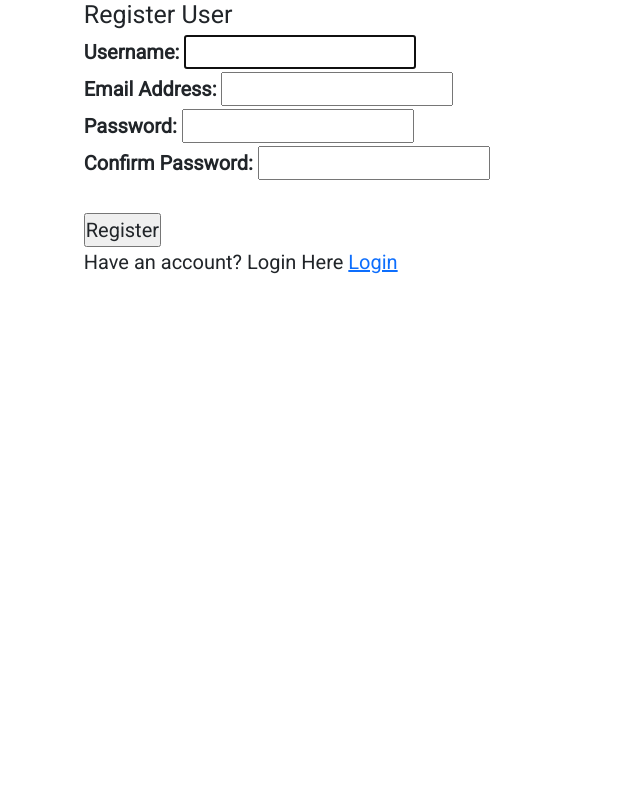
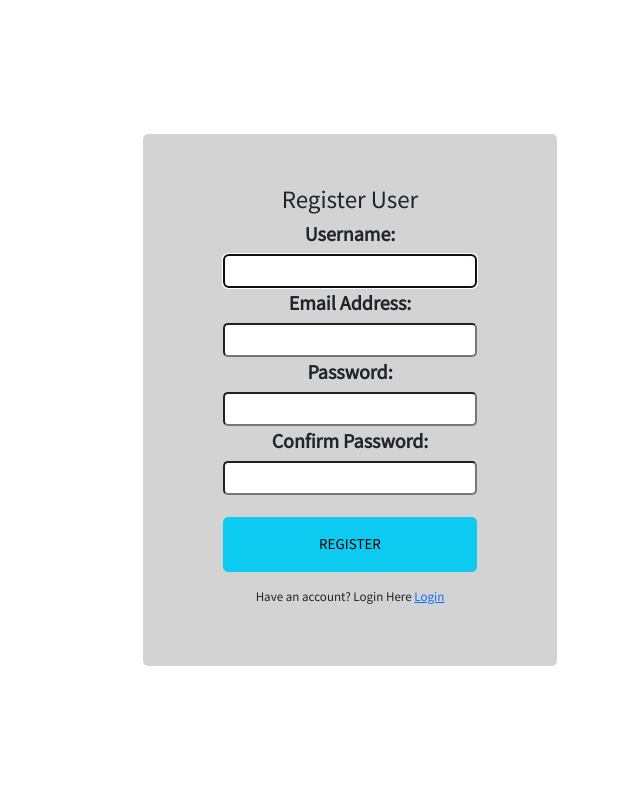
Before and after one commit to Alice-Githui/Xtranet-Communications, a Django app: page /registerUser/ in a window 1280 px wide. Shown: the whole page, without its empty margins (290-930 px from the left). Run offline with Django 3.2, Linux system fonts and the light colour scheme; some libraries are stand-ins or nearby versions.

Commit message:
style the registration page

```diff
--- a/userapp/static/CSS/style.css
+++ b/userapp/static/CSS/style.css
@@ -1,15 +1,19 @@
 /* add google fonts */
-@import url('https://fonts.googleapis.com/css2?family=Roboto&display=swap');
+@import url('https://fonts.googleapis.com/css2?family=Roboto&family=Roboto+Condensed&family=Source+Sans+Pro&display=swap');
 
 *{
     box-sizing: border-box;
     margin: 0;
     padding: 0;
+    font-size: 2rem;
+    /* font style */
     font-family: 'Roboto', sans-serif;
-    font-size: 2rem;
+    font-family: 'Roboto Condensed', sans-serif;
+    font-family: 'Source Sans Pro', sans-serif;
 
 }
 
+/* login form */
 
 #login{
     display: flex;
@@ -46,3 +50,39 @@
     font-size: 1rem;
     margin-top: 1.5em;
 }
+
+/* registration form */
+#register{
+    display: flex;
+    flex-direction: column;
+    align-items: center;
+    justify-content: center;
+    text-align: center;
+    height: 100vh;
+}
+
+.reg-form{
+    background-color: lightgray;
+    max-height: 100%;
+    padding: 2.5em 4em;
+    border-radius: 5px;
+
+}
+
+#register p{
+    font-size: small;
+}
+
+#register p a{
+    font-size: small;
+}
+
+#register input{
+    border-radius: 5px;
+}
+
+#register .btn{
+    padding: 1em 0;
+    font-size: 1.5rem;
+    margin-top: 1.5em;
+}
--- a/userapp/templates/registration/register.html
+++ b/userapp/templates/registration/register.html
@@ -10,19 +10,19 @@
         <div id="register">
             <div class="reg-form">
                 <h1>Register User</h1>
-                <form action="" method="POST">
+                <form action="" method="POST" class="form-group">
                     {% csrf_token %}
 
-                    <label for="username">Username: </label>
+                    <label for="username">Username: </label><br>
                     {{form.username}}
                     <br>
-                    <label for="email">Email Address: </label>
+                    <label for="email">Email Address: </label><br>
                     {{form.email}}
                     <br>
-                    <label for="password1">Password: </label>
+                    <label for="password1">Password: </label><br>
                     {{form.password1}}
                     <br>
-                    <label for="password2">Confirm Password: </label>
+                    <label for="password2">Confirm Password: </label><br>
                     {{form.password2}}
                     <br>
 
@@ -37,9 +37,7 @@
                     {% endfor %}
                     {% endif %}
 
-                    <br>
-
-                    <input type="submit" value="Register">
+                    <input type="submit" value="REGISTER" class="btn btn-block btn-info">
 
                 </form>
 
```
Also changed, not shown: userapp/templates/registration/login.html (+3 -4 lines), README.md.
